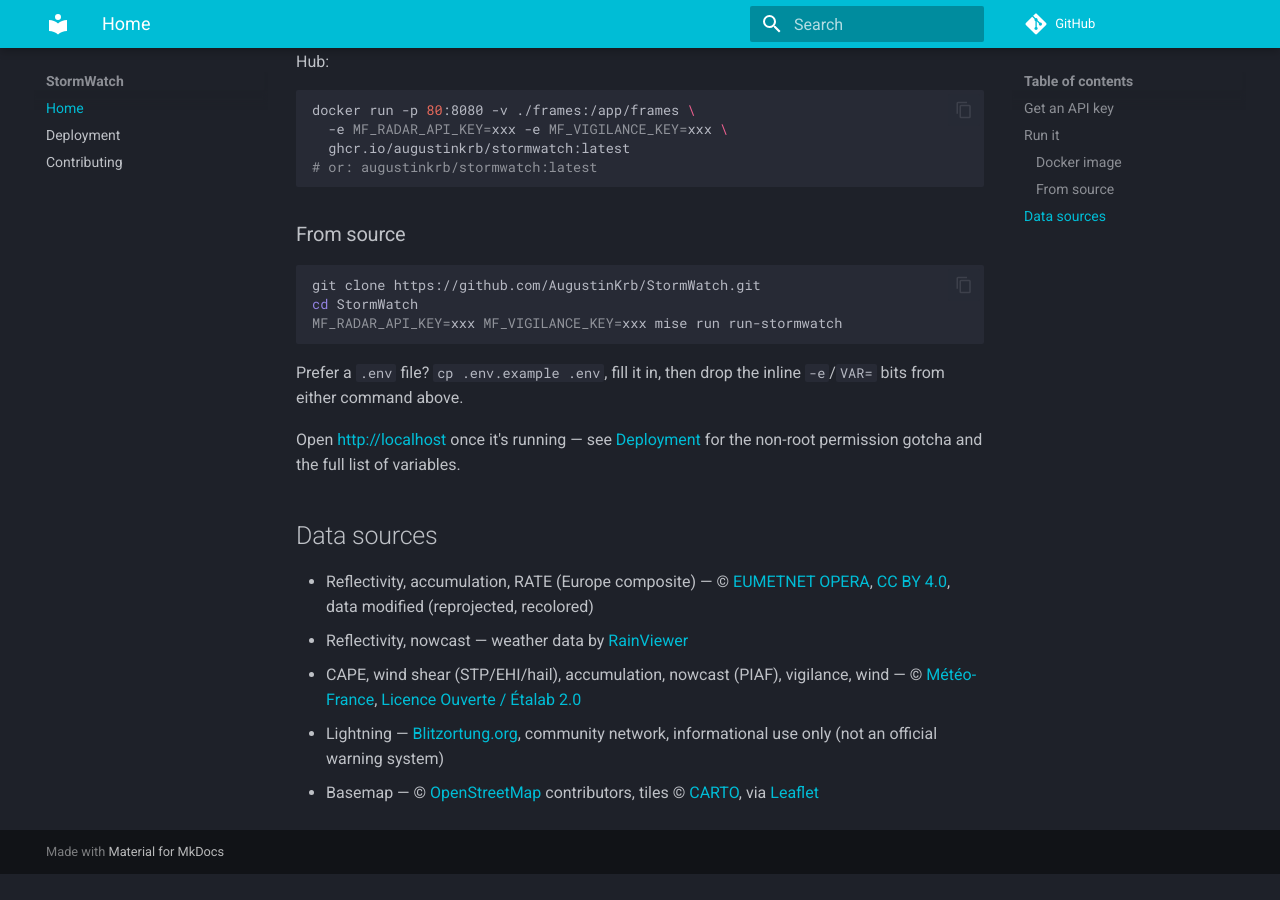
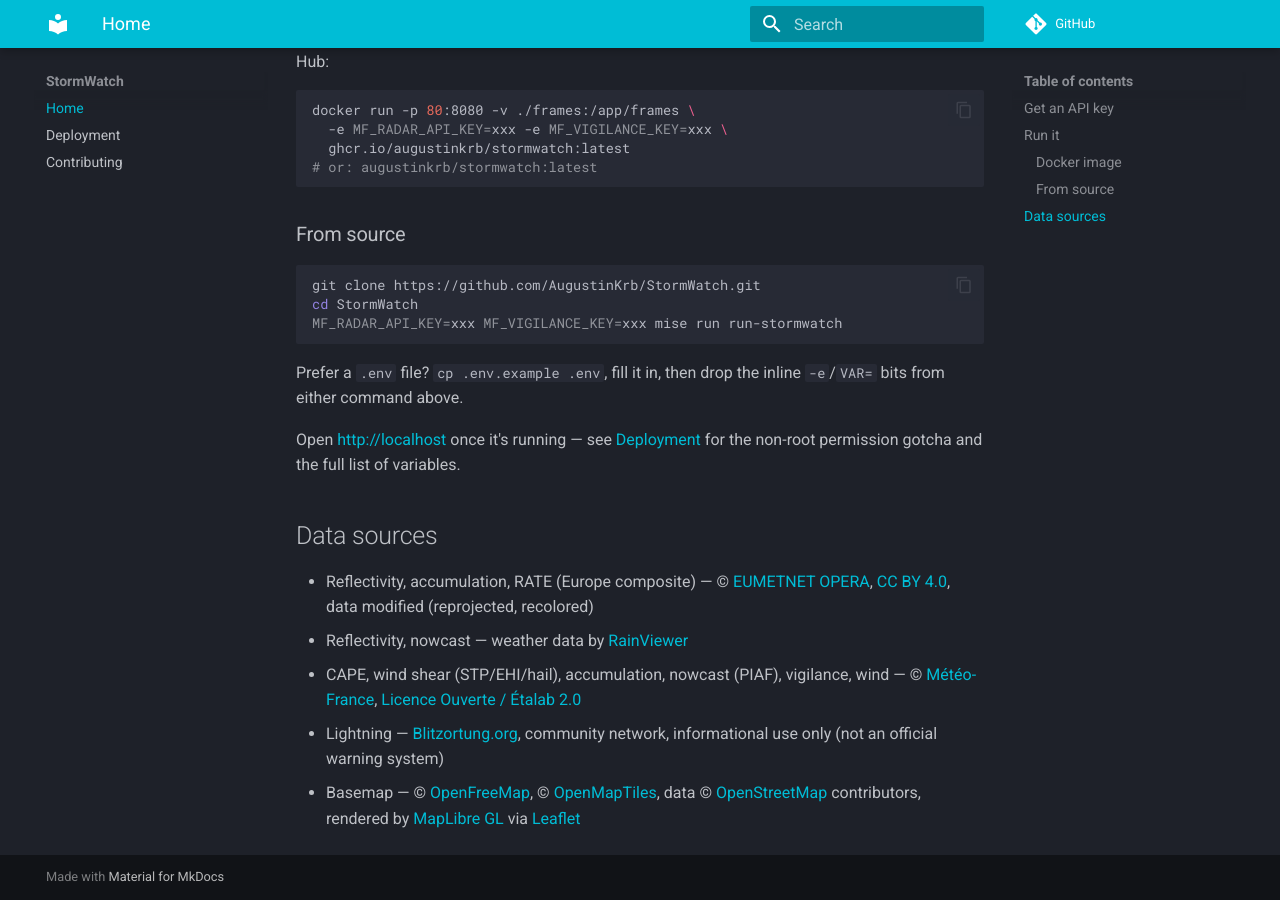
Before and after one commit to AugustinKrb/StormWatch, an MkDocs documentation site: the page built from docs/index.md, in a window 1280 px wide and 900 px high, scrolled down 906 px. Built offline with MkDocs 1.6.1 and Material for MkDocs 9.7.7, drawn with Linux system fonts in a browser that asks for light colours; comment, search, counter and statistics services are not loaded; before the commit the page ends 1780 px from its top, so only the background shows below that.

Commit message:
fix(map): replace CARTO basemaps by OpenFreeMap vector styles (#27)
* fix(map): replace CARTO basemaps by OpenFreeMap vector styles

* remove useless var

* update .gitignore

```diff
--- a/docs/index.md
+++ b/docs/index.md
@@ -67,6 +67,8 @@
   [Licence Ouverte / Étalab 2.0](https://www.etalab.gouv.fr/licence-ouverte-open-licence/)
 - Lightning — [Blitzortung.org](https://www.blitzortung.org), community
   network, informational use only (not an official warning system)
-- Basemap — © [OpenStreetMap](https://www.openstreetmap.org/copyright)
-  contributors, tiles © [CARTO](https://carto.com/attributions/), via
+- Basemap — © [OpenFreeMap](https://openfreemap.org), ©
+  [OpenMapTiles](https://www.openmaptiles.org/), data ©
+  [OpenStreetMap](https://www.openstreetmap.org/copyright) contributors,
+  rendered by [MapLibre GL](https://maplibre.org/) via
   [Leaflet](https://leafletjs.com)
```
Also changed, not shown: README.md (+4 -2 lines), dashboard.html (+7 -3 lines), 3 other files.
